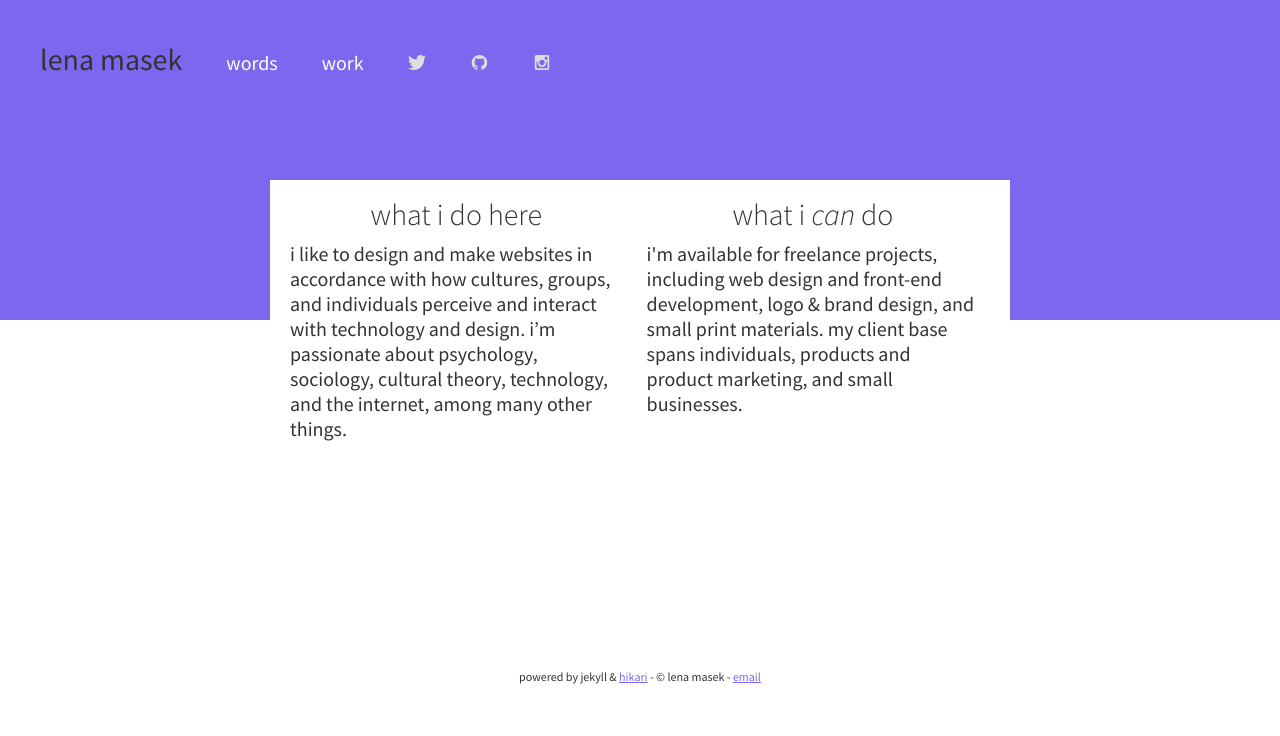
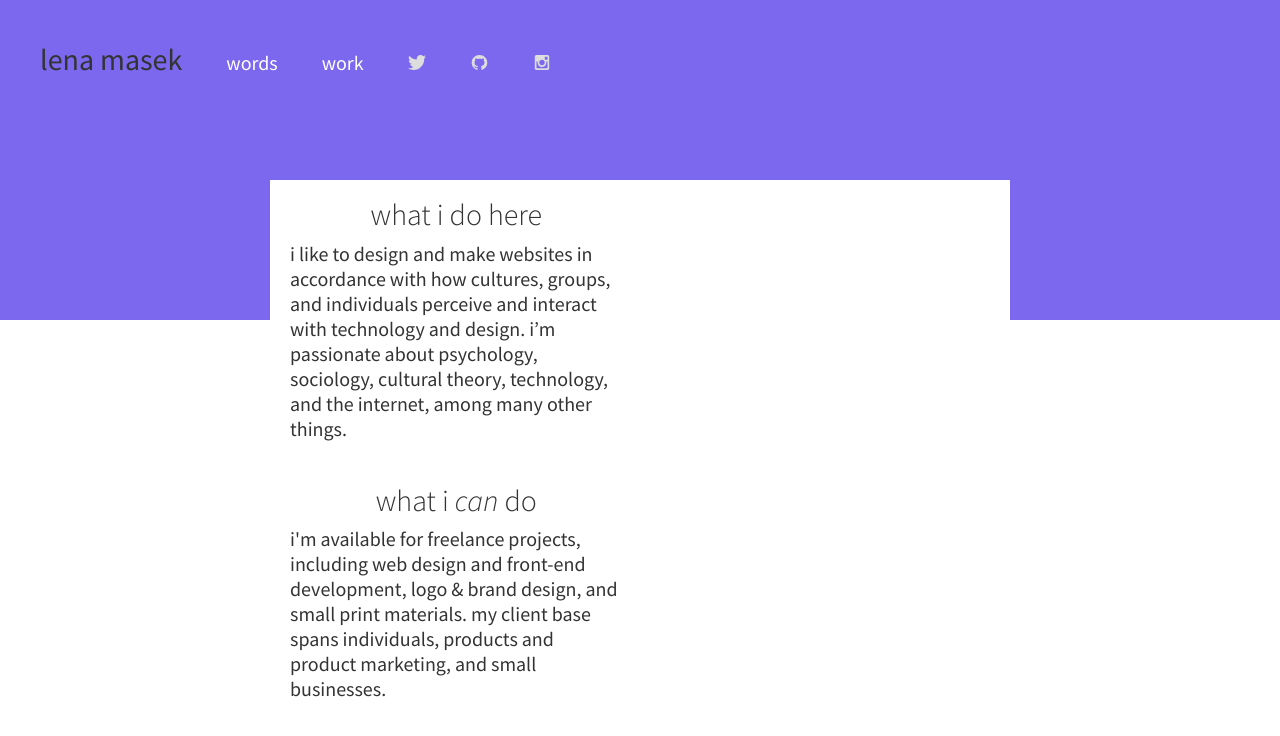
Before and after one commit to lenamasek/lenamasek.github.io, a Jekyll site: the page built from index2.html, in a window 1280 px wide. Shown: the top 736 px of the page. Built offline with Jekyll 4.4.1, drawn with Linux system fonts in a browser that asks for light colours.

Commit message:
putting a posts list on the front page

```diff
--- a/index2.html
+++ b/index2.html
@@ -22,14 +22,42 @@
 		    </h3>
 
 			i like to design and make websites in accordance with how cultures, groups, and individuals perceive and interact with technology and design. i’m passionate about psychology, sociology, cultural theory, technology, and the internet, among many other things.
-		</div>
 
-		<div class="span_3_of_6" id="homepage">
+			<br/><br/>
 			<h3 class="homepage">
 		    	what i <em>can</em> do
 		    </h3>
 
 			i'm available for freelance projects, including web design and front-end development, logo &amp; brand design, and small print materials. my client base spans individuals, products and product marketing, and small businesses.
+
+		</div>
+
+		<div class="span_3_of_6" id="homepage">
+			<!-- POSTS ---------------------------- -->
+
+				<section class="single-wrap">
+				  <article class="single-content">
+				  <ul class="posts">
+				    {% for post in paginator.posts %}
+				    {% if post.category contains 'blog' %}
+				    <li itemscope itemtype="http://schema.org/BlogPosting">
+				        <div>
+				             <a href="{{ site.baseurl }}{{ post.url }}" itemprop="url" id="post-title-link"><h3 itemprop="name headline">{{ post.title }}</h3></a>
+				            <time datetime="{{ post.date | date_to_xmlschema }}"
+				              itemprop="datePublished">
+				            <h4>{{ post.date | date_to_string }}</h4>
+				          </time>
+				        </div>
+
+				    </li>
+				    {% endif %}
+				    {% endfor %}
+				  </ul>
+				</div>
+				</article>
+				</section>
+			<!-- END POSTS ---------------------------- -->
+
 		</div>
 
 	</section>
```
